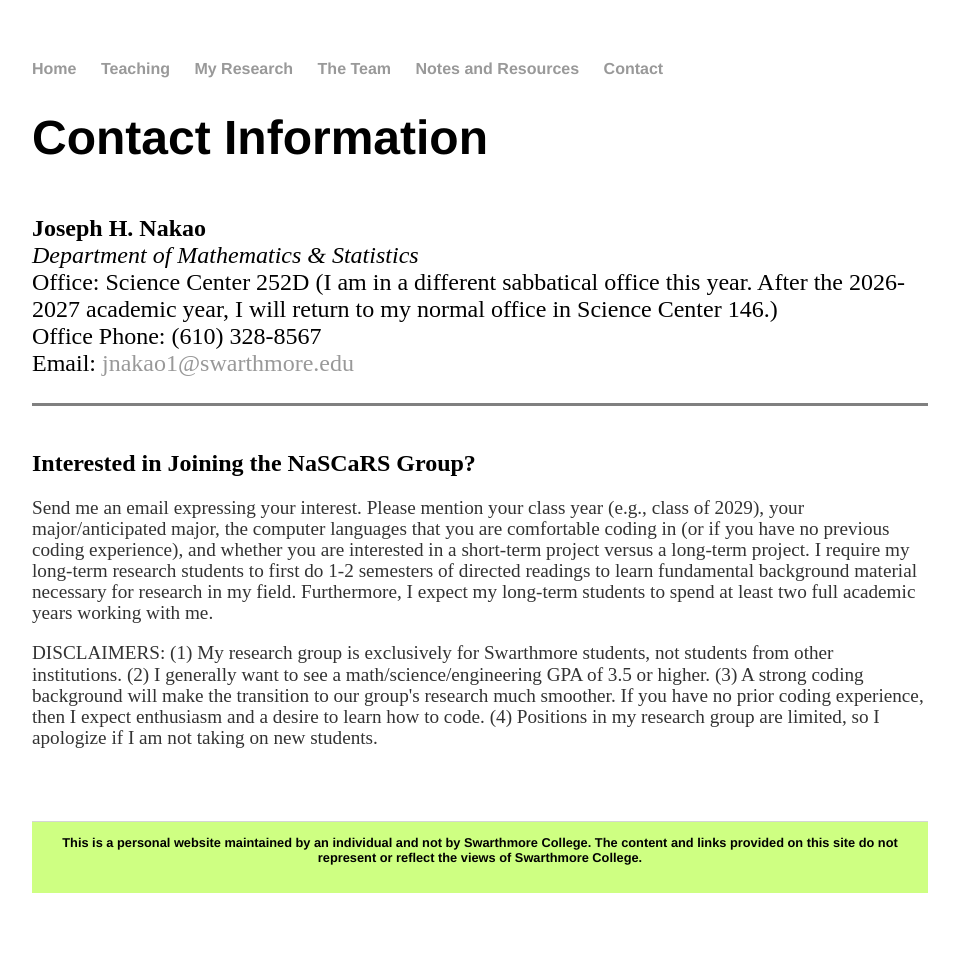
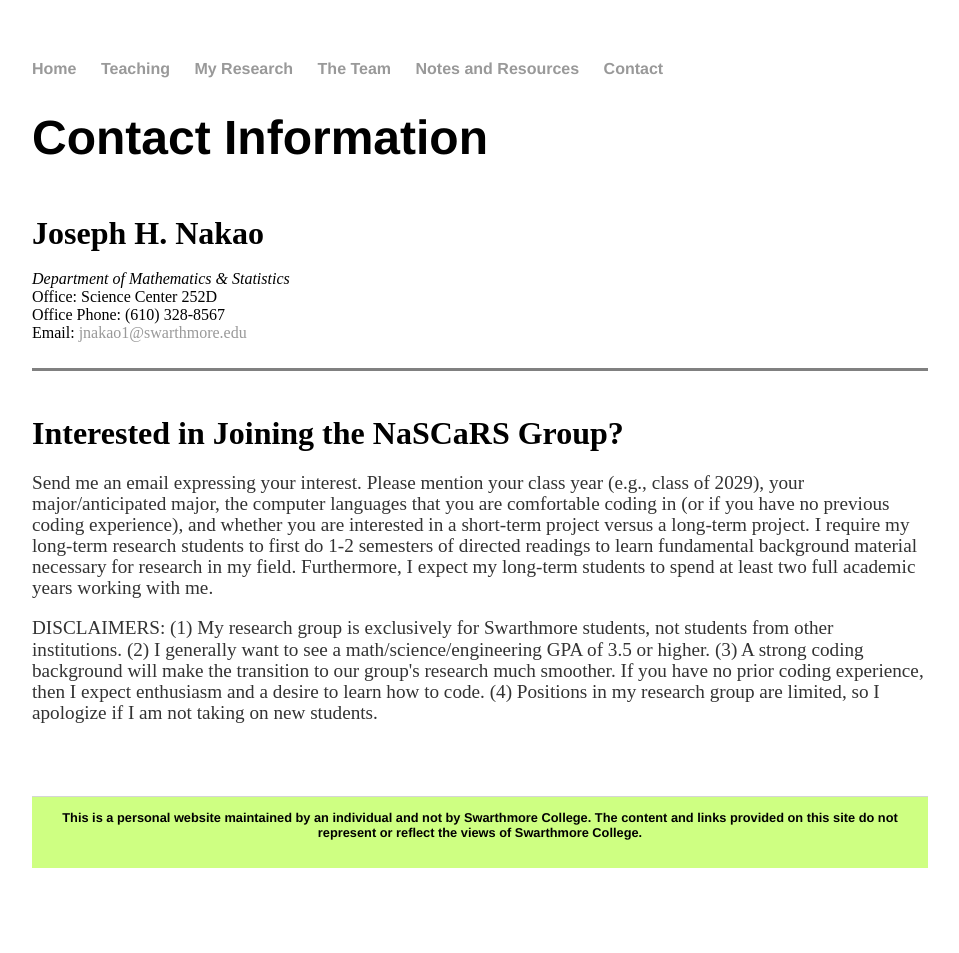
Before and after one commit to jhknakao/jhknakao.github.io, a Jekyll site: the page built from contact.html, in a window 1280 px wide. Shown: the whole page, without its empty margins (160-1119 px from the left). Built offline with Jekyll 4.4.1, drawn with Linux system fonts in a browser that asks for light colours; after the commit the page ends 928 px from its top, so only the background shows below that.

Commit message:
Update contact.html

```diff
--- a/contact.html
+++ b/contact.html
@@ -5,24 +5,26 @@ title: Contact
 <div class="blurb">
 	<h1>Contact Information</h1>
 	<br>
-  <font size="5">
+  <font size="6">
   <b>Joseph H. Nakao</b>
+  </font>
+  <br>
   <br>
   <i>Department of Mathematics & Statistics</i>
   <br>
-  Office: Science Center 252D (I am in a different sabbatical office this year. After the 2026-2027 academic year, I will return to my normal office in Science Center 146.)
+  Office: Science Center 252D
   <br>
   Office Phone: (610) 328-8567
   <br>
   Email: <a href="mailto:jnakao1@swarthmore.edu">jnakao1@swarthmore.edu</a>
-	</font>
+
   <br>
   <br>
 	<hr size="3" noshade>
 	<br>
 
 	<br>
-	<font size="5"><b>Interested in Joining the NaSCaRS Group?</b></font>
+	<font size="6"><b>Interested in Joining the NaSCaRS Group?</b></font>
 	<br>
   	<p>
 		Send me an email expressing your interest. Please mention your class year (e.g., class of 2029), your major/anticipated major, the computer languages that you are comfortable coding in (or if you have no previous coding experience), and whether you are interested in a short-term project versus a long-term project. I require my long-term research students to first do 1-2 semesters of directed readings to learn fundamental background material necessary for research in my field. Furthermore, I expect my long-term students to spend at least two full academic years working with me.
```
